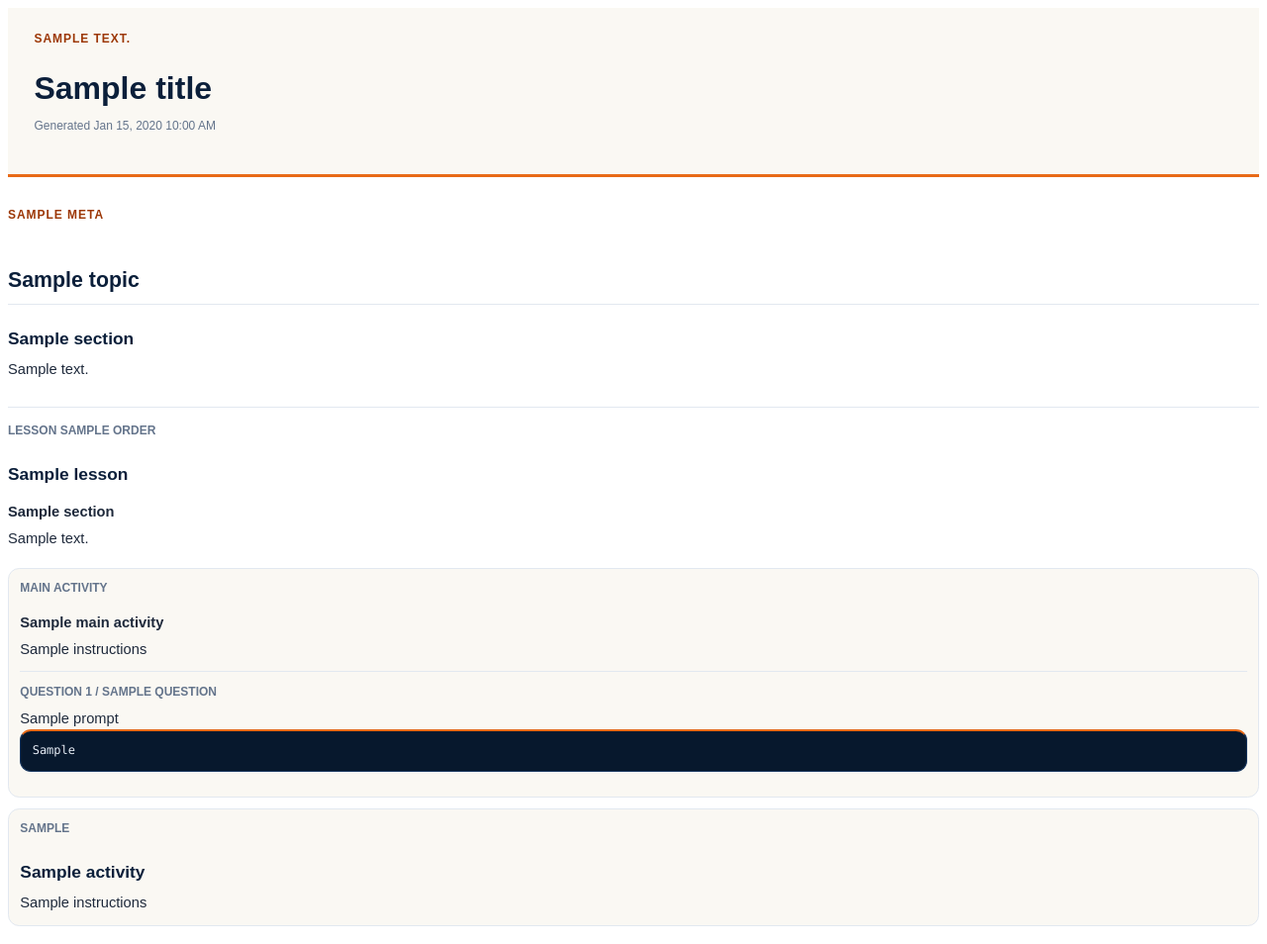
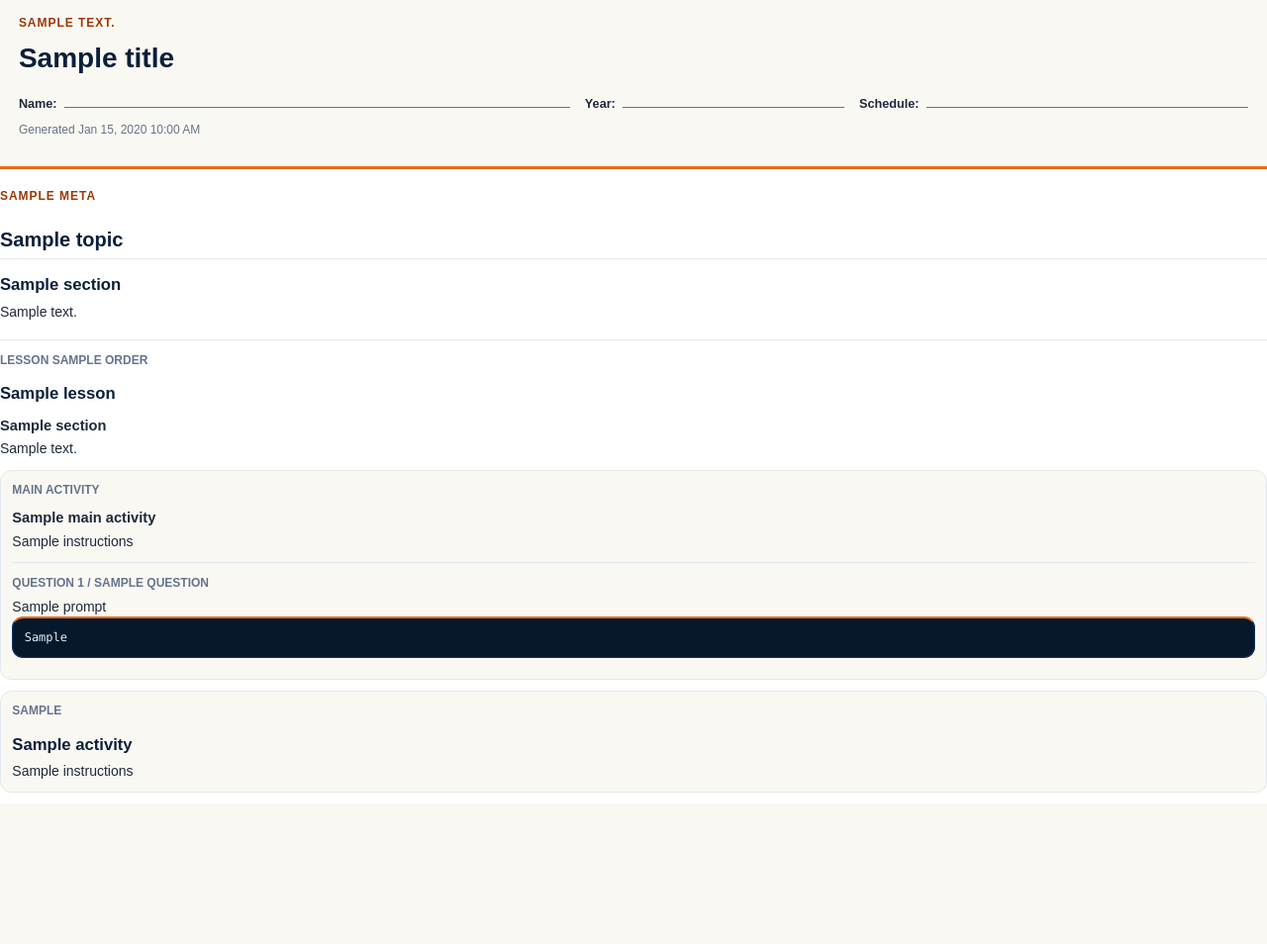
Before and after one commit to StainedRabbit/AralForge, a Django app: template backend/learning_modules/templates/learning_modules/printable_pdf.html in a window 1280 px wide. Shown: the whole page at 99% size. After the commit the page ends 801 px from the top, so only its background shows below. Run offline with Django 5.2, Linux system fonts and the light colour scheme; the template is opened without the code that fills it: most values are stand-ins (such as "Sample title", 1, 10 or a date in 2020); parts of the project's set-up code (start-up, migrations or seed data) failed here and were passed over.

Commit message:
feat: add migration to mark topic PDFs as outdated and implement related tests- Created a migration to update the `pdf_is_outdated` field for existing topic PDFs.- Added tests to verify the migration functionality, ensuring only current PDFs are marked as outdated.- Enhanced the layout and accessibility of the printable PDF template, including student information fields.

```diff
--- a/backend/learning_modules/templates/learning_modules/printable_pdf.html
+++ b/backend/learning_modules/templates/learning_modules/printable_pdf.html
@@ -6,7 +6,7 @@
   <style>
     @page {
       size: A4;
-      margin: 18mm 16mm 20mm;
+      margin: 13mm 12mm 16mm;
       @bottom-center {
         color: #64748b;
         content: "Page " counter(page) " of " counter(pages);
@@ -21,8 +21,11 @@
     body {
       color: #1e293b;
       font-family: Arial, Helvetica, sans-serif;
-      font-size: 11pt;
-      line-height: 1.45;
+      font-size: 10.5pt;
+      line-height: 1.35;
+      margin: 0;
+      orphans: 3;
+      widows: 3;
     }
 
     h1,
@@ -35,29 +38,37 @@
 
     h1 {
       color: #0b1f3a;
-      font-size: 24pt;
+      font-size: 21pt;
       line-height: 1.15;
-      margin-top: 6mm;
+      margin-top: 3mm;
     }
 
     h2 {
       border-bottom: 1px solid #e2e8f0;
       color: #0b1f3a;
-      font-size: 16pt;
-      margin: 11mm 0 4mm;
-      padding-bottom: 2mm;
+      font-size: 15pt;
+      margin: 6mm 0 2.5mm;
+      padding-bottom: 1.5mm;
     }
 
     h3 {
       color: #0b1f3a;
-      font-size: 13pt;
-      margin: 6mm 0 2mm;
+      font-size: 12.5pt;
+      margin: 4mm 0 1.5mm;
     }
 
     h4 {
       color: #1e293b;
       font-size: 11pt;
-      margin: 4mm 0 1.5mm;
+      margin: 3mm 0 1mm;
+    }
+
+    h1,
+    h2,
+    h3,
+    h4 {
+      break-after: avoid;
+      page-break-after: avoid;
     }
 
     p,
@@ -66,7 +77,7 @@
     figure,
     pre,
     table {
-      margin: 0 0 3.5mm;
+      margin: 0 0 2.5mm;
     }
 
     ul,
@@ -111,7 +122,7 @@
       display: block;
       height: auto;
       margin: 12px auto;
-      max-height: 225mm;
+      max-height: 190mm;
       max-width: 100%;
       object-fit: contain;
       page-break-inside: avoid;
@@ -146,8 +157,10 @@
     .cover {
       border-bottom: 3px solid #e86a17;
       background: #faf8f3;
-      margin-bottom: 8mm;
-      padding: 6mm 7mm 7mm;
+      break-inside: avoid;
+      margin-bottom: 5mm;
+      padding: 4mm 5mm 5mm;
+      page-break-inside: avoid;
     }
 
     .eyebrow {
@@ -161,18 +174,61 @@
     .generated {
       color: #64748b;
       font-size: 9pt;
-      margin-top: 3mm;
+      margin-top: 2.5mm;
+    }
+
+    .student-details {
+      display: flex;
+      gap: 4mm;
+      margin-top: 4mm;
+      width: 100%;
+    }
+
+    .student-detail {
+      align-items: baseline;
+      display: flex;
+      flex: 1;
+      gap: 2mm;
+      min-width: 0;
+      white-space: nowrap;
+    }
+
+    .student-detail--name {
+      flex: 1.7;
+    }
+
+    .student-detail--year {
+      flex: 0.8;
+    }
+
+    .student-detail--schedule {
+      flex: 1.2;
+    }
+
+    .student-detail__label {
+      font-size: 9.5pt;
+      font-weight: 700;
+    }
+
+    .student-detail__line {
+      border-bottom: 1px solid #64748b;
+      flex: 1;
+      height: 5mm;
+      min-width: 12mm;
     }
 
     .section {
-      break-inside: avoid;
-      margin-bottom: 5mm;
+      break-inside: auto;
+      margin-bottom: 3mm;
+      page-break-inside: auto;
     }
 
     .lesson {
       border-top: 1px solid #e2e8f0;
-      margin-top: 7mm;
-      padding-top: 4mm;
+      break-inside: auto;
+      margin-top: 5mm;
+      page-break-inside: auto;
+      padding-top: 3mm;
     }
 
     .lesson-meta,
@@ -189,8 +245,9 @@
       background: #faf8f3;
       border: 1px solid #e2e8f0;
       border-radius: 3mm;
-      break-inside: avoid;
+      break-inside: auto;
       margin: 3mm 0;
+      page-break-inside: auto;
       padding: 3mm;
     }
 
@@ -292,6 +349,20 @@
   <header class="cover">
     {% if context_label %}<p class="eyebrow">{{ context_label }}</p>{% endif %}
     <h1>{{ title }}</h1>
+    <div class="student-details" aria-label="Student information">
+      <div class="student-detail student-detail--name">
+        <span class="student-detail__label">Name:</span>
+        <span class="student-detail__line"></span>
+      </div>
+      <div class="student-detail student-detail--year">
+        <span class="student-detail__label">Year:</span>
+        <span class="student-detail__line"></span>
+      </div>
+      <div class="student-detail student-detail--schedule">
+        <span class="student-detail__label">Schedule:</span>
+        <span class="student-detail__line"></span>
+      </div>
+    </div>
     <p class="generated">Generated {{ generated_at|date:"M j, Y g:i A" }}</p>
   </header>
 
```
Also changed, not shown: backend/learning_modules/test_migrations.py (+63 -0 lines), backend/learning_modules/tests.py (+37 -0 lines), backend/learning_modules/migrations/0030_mark_topic_pdfs_outdated.py (added).
